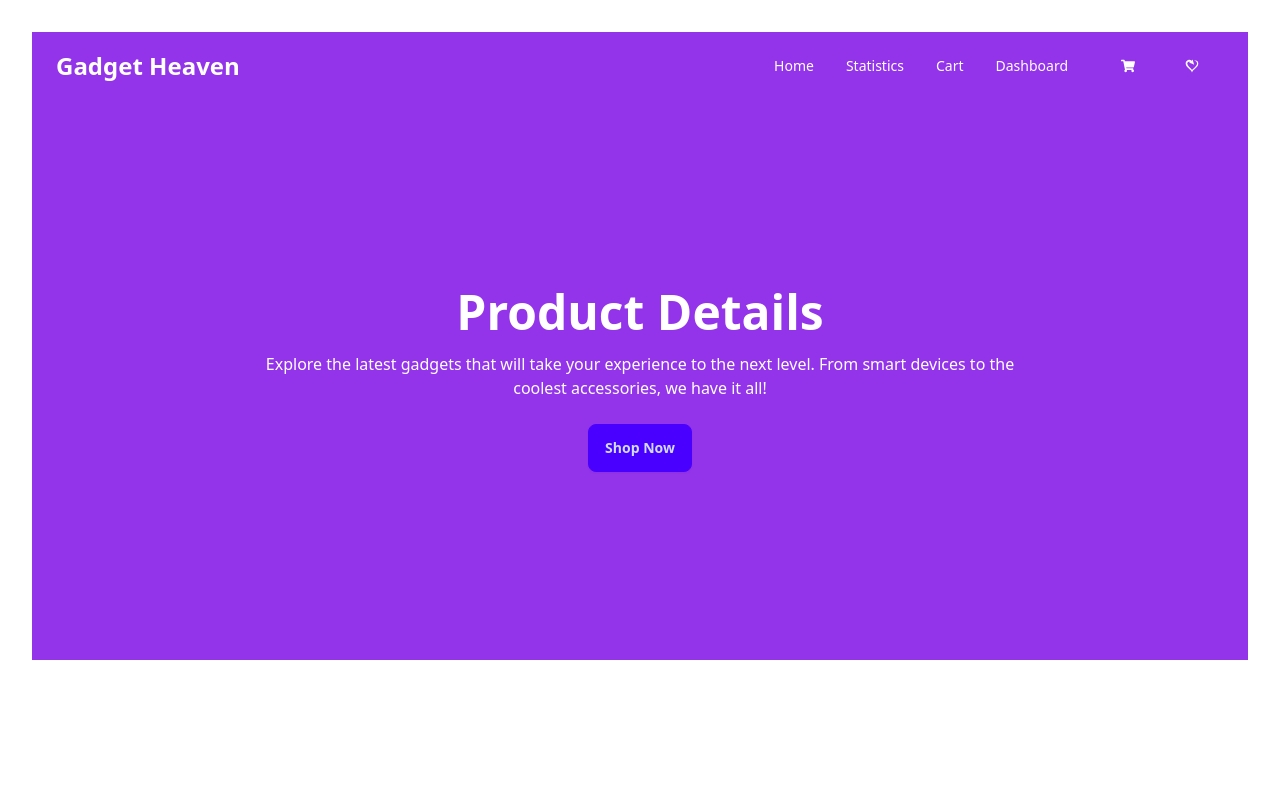
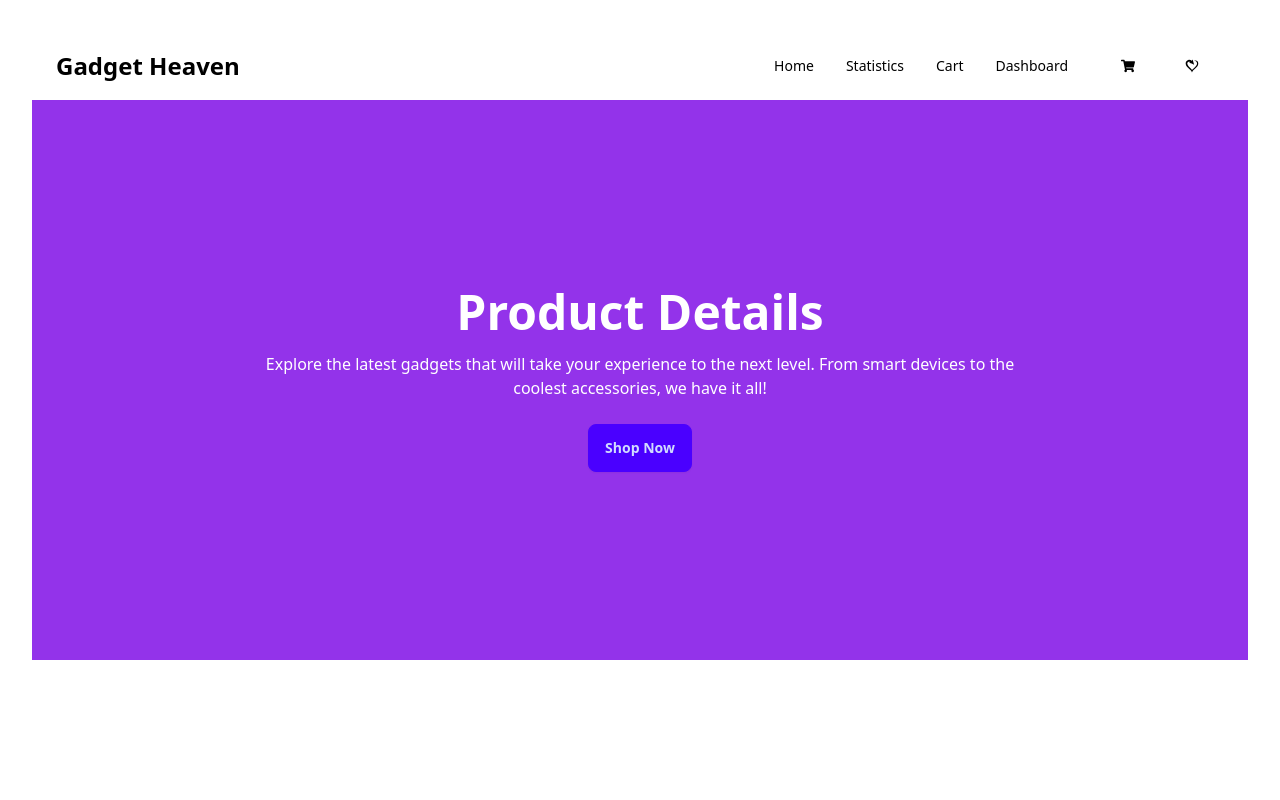
Before and after one commit to programming-hero-web-course-4/b10a8-gadget-heaven-tanvircsebd, a React (Vite) app: page /gadget/AC301 in a window 1280 px wide. Shown: the top 800 px of the page. Built offline with nearby package versions, Linux system fonts and the light colour scheme.

Commit message:
navbar background color managed

```diff
--- a/src/components/GadgetDetail.jsx
+++ b/src/components/GadgetDetail.jsx
@@ -2,6 +2,7 @@ import React, { useState, useEffect } from "react";
 import { useLoaderData, useParams } from "react-router-dom";
 import { addToStoredCartList, addToStoredWishList } from "../utility/AddToDb";
 import ReactStars from "react-rating-stars-component";
+import { Helmet } from "react-helmet";
 
 const GadgetDetail = () => {
   const { gadgetId } = useParams();
@@ -44,6 +45,9 @@ const GadgetDetail = () => {
 
   return (
     <div className="hero bg-base-200 min-h-screen">
+      <Helmet>
+        <title>Gadget Details - Gadget Heaven</title>
+      </Helmet>
       <div className="hero-content flex-col lg:flex-row">
         <img
           src={product_image}
--- a/src/components/Navbar.jsx
+++ b/src/components/Navbar.jsx
@@ -1,10 +1,22 @@
 import React from "react";
-import { NavLink } from "react-router-dom";
+import { NavLink, useLocation } from "react-router-dom";
 import { FaShoppingCart } from "react-icons/fa";
 import { GiSelfLove } from "react-icons/gi";
 const Navbar = () => {
+  const location = useLocation();
+  const backgroundColors = {
+    "/": "bg-purple-600",
+  };
+  const textColor = {
+    "/": "text-white",
+  };
+  // Get background color based on the current path
+  const currentBgColor = backgroundColors[location.pathname] || "";
+  const currentTextColor = textColor[location.pathname] || "text-black";
+
   return (
-    <div className="navbar bg-purple-600 text-white px-6 sticky top-0 z-10">
+    <div className={`${currentBgColor} ${currentTextColor}`}>
+      <div className="navbar px-6 sticky top-0 z-10">
         <div className="flex-1">
           <a className="text-2xl font-bold">Gadget Heaven</a>
         </div>
@@ -42,6 +54,7 @@ const Navbar = () => {
           </div>
         </div>
       </div>
+    </div>
   );
 };
 
```
Lines whose indentation alone changed are shown as unchanged.
